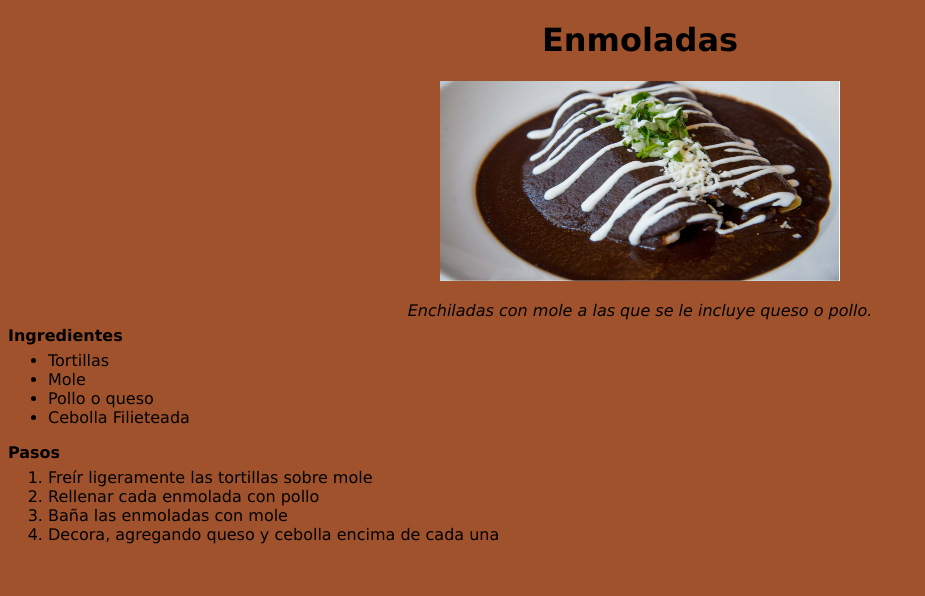
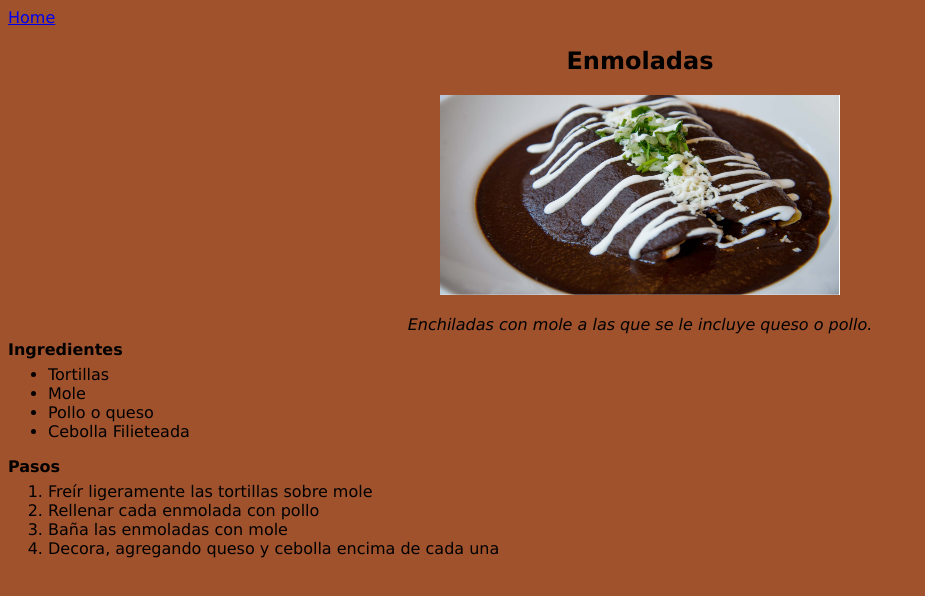
Before and after one commit to Valenzcia/odin-recipes, a plain HTML site: page recipes/enmoladas.html in a window 1280 px wide. Shown: the whole page, without its empty margins (0-925 px from the left). Drawn offline with Linux system fonts and the light colour scheme.

Commit message:
add home button

```diff
--- a/recipes/enmoladas.html
+++ b/recipes/enmoladas.html
@@ -3,6 +3,9 @@
     <head>
         <meta charset="utf-8">
         <style>
+            #home{
+                text-align: left;
+            }
             img{
                 width: 400px;
                 height: 200px;
@@ -23,11 +26,13 @@
         </style>
     </head>
     <body>
-        <h1>Enmoladas</h1>
+        <div id="home">
+        <a href="../index.html">Home</a> </div>
+        <h2>Enmoladas</h2>
         <img src="../images/enmoladas-de-pollo.jpeg" alt="Enmolada de pollo">
         <p><i>Enchiladas con mole a las que se le incluye queso o pollo.</i></p>
 
-     <div id="lists">
+    <div id="lists">
         <p><b>Ingredientes</b></p>
         <ul>
             <li>Tortillas</li>
```
Also changed, not shown: recipes/enchiladas.html (+6 -1 lines), recipes/lasagna.html (+7 -2 lines).
